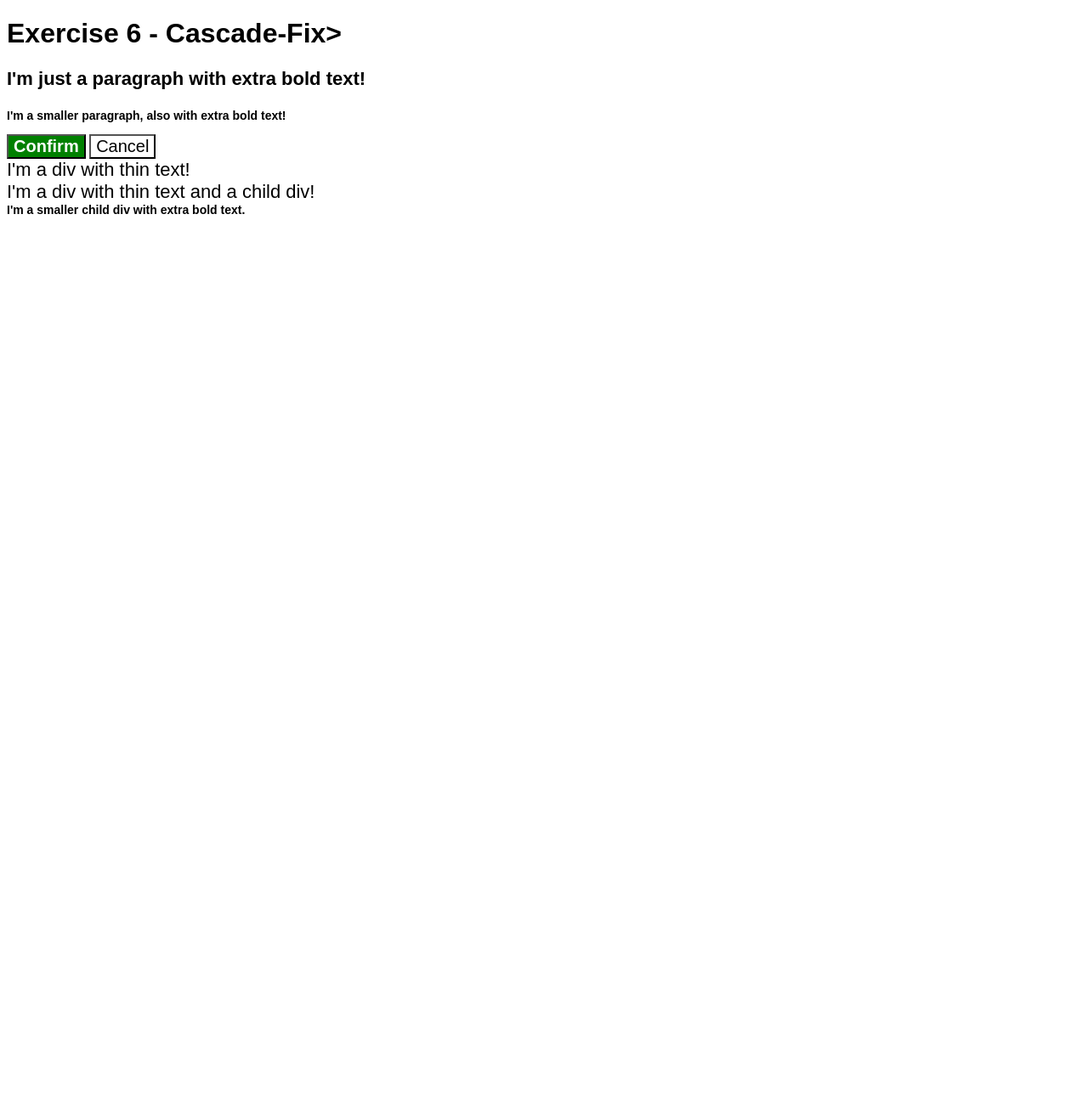
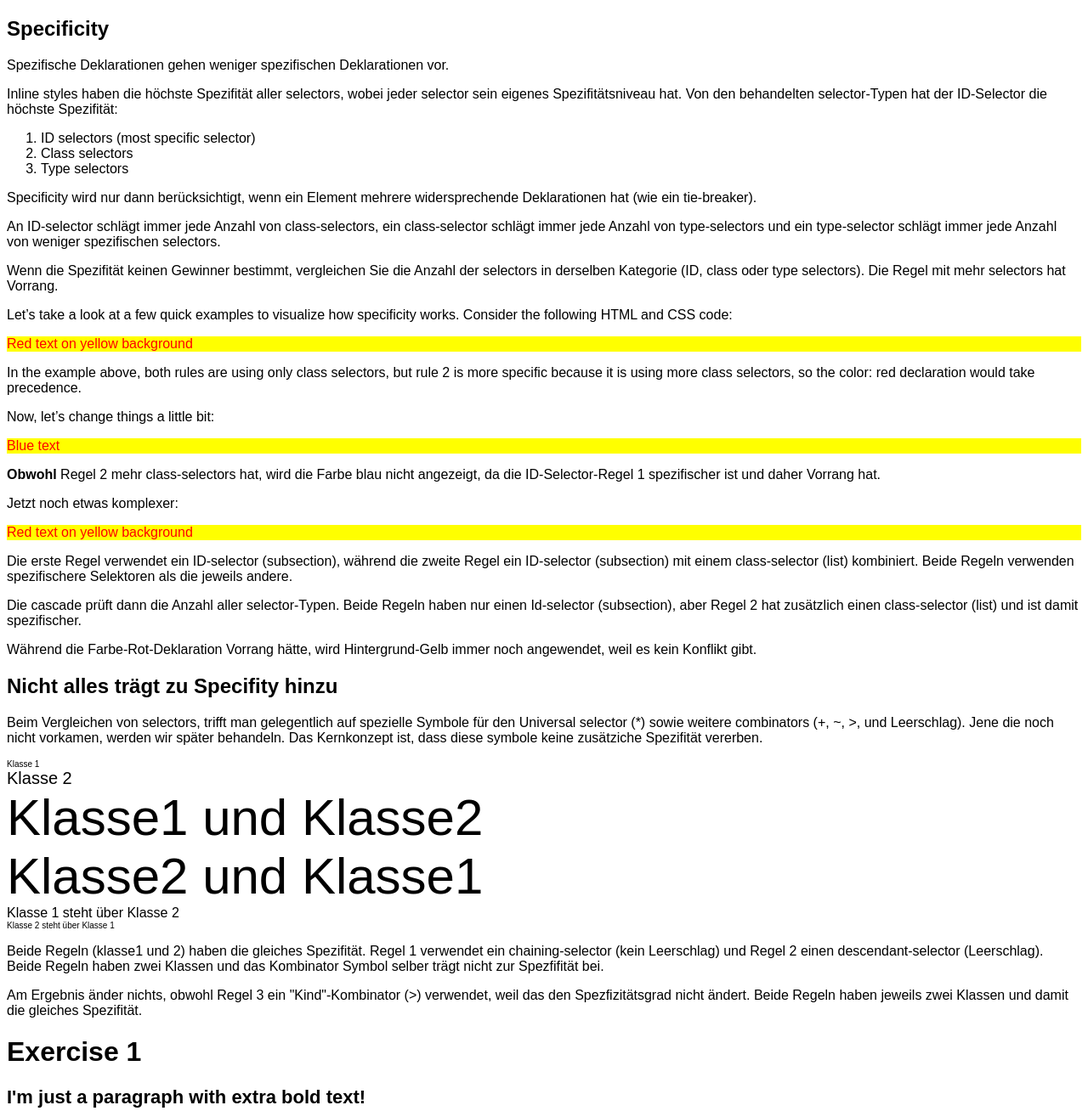
Before and after one commit to BYSCode/git_test, a plain HTML site: page css6-cascade/index.html in a window 1280 px wide. Shown: the top 1308 px of the page at 85% size. Before the commit the page ends 800 px from the top, so only its background shows below. Drawn offline with Linux system fonts and the light colour scheme.

Commit message:
Practiced a bit and noticed I need more practice on bascis. Thus I played around in the cascade file

```diff
--- a/css6-cascade/index.html
+++ b/css6-cascade/index.html
@@ -8,7 +8,140 @@
     <link rel="stylesheet" href="styles.css">
   </head>
   <body>
-    <h1>Exercise 6 - Cascade-Fix></h1>
+    <h2>Specificity</h2>
+    <p class="normal">
+      Spezifische Deklarationen gehen weniger spezifischen
+      Deklarationen vor.</p>
+    <p class="normal">
+      Inline styles haben die höchste Spezifität aller
+      selectors, wobei jeder selector sein eigenes
+      Spezifitätsniveau hat. Von den behandelten selector-Typen
+      hat der ID-Selector die höchste Spezifität:
+    </p>
+      <ol>
+        <li>ID selectors (most specific selector)</li>
+        <li>Class selectors</li>
+        <li>Type selectors</li>
+      </ol>
+    <p class="normal">
+      Specificity wird nur dann berücksichtigt,
+      wenn ein Element mehrere widersprechende Deklarationen hat
+      (wie ein tie-breaker).
+    </p>
+    <p class="normal">
+      An ID-selector schlägt immer jede Anzahl von class-selectors,
+      ein class-selector schlägt immer jede Anzahl von type-selectors
+      und ein type-selector schlägt immer jede Anzahl von
+      weniger spezifischen selectors.
+    </p>
+    <p class="normal">
+      Wenn die Spezifität keinen Gewinner bestimmt, vergleichen Sie die Anzahl der
+      selectors in derselben Kategorie (ID, class oder type
+      selectors). Die Regel mit mehr selectors hat Vorrang.
+    </p>
+
+    </p>
+    <p class="normal">Let’s take a look at a few quick
+      examples to visualize how specificity works. Consider
+      the following HTML and CSS code:
+    </p>
+    <div class="main">
+      <div class="list" id="subsection">
+        Red text on yellow background
+      </div>
+    </div>
+    <p class="normal">
+      In the example above, both rules are using only class
+      selectors, but rule 2 is more specific because it
+      is using more class selectors, so the color: red
+      declaration would take precedence.
+    </p>
+    <p class="normal">
+      Now, let’s change things a little bit:
+    </p>
+    <div class="main">
+      <div class="list" id="subsection">
+        Blue text
+      </div>
+    </div>
+    <p class="normal">
+      <strong>Obwohl</strong> Regel 2 mehr class-selectors hat, wird die
+      Farbe blau nicht angezeigt, da die ID-Selector-Regel 1
+      spezifischer ist und daher Vorrang hat.
+    </p>
+    <p class="normal">
+      Jetzt noch etwas komplexer:
+    </p>
+    <div class="main">
+      <div class="list" id="subsection">
+        Red text on yellow background
+      </div>
+    <p class="normal">
+      Die erste Regel verwendet ein ID-selector (subsection), während die
+      zweite Regel ein ID-selector (subsection) mit einem class-selector (list)
+      kombiniert. Beide Regeln verwenden spezifischere Selektoren
+      als die jeweils andere.
+    </p>
+    <p class="normal">
+      Die cascade prüft dann die Anzahl aller selector-Typen. Beide
+      Regeln haben nur einen Id-selector (subsection), aber Regel 2 hat zusätzlich
+      einen class-selector (list) und ist damit spezifischer.
+    </p>
+    <p class="normal">
+      Während die Farbe-Rot-Deklaration Vorrang hätte, wird
+      Hintergrund-Gelb immer noch angewendet, weil es kein
+      Konflikt gibt.
+    </p>
+
+    <h2>Nicht alles trägt zu Specifity hinzu</h2>
+    <p class="normal">
+      Beim Vergleichen von selectors, trifft man gelegentlich
+      auf spezielle Symbole für den Universal selector (*)
+      sowie weitere combinators (+, ~, >, und Leerschlag). Jene
+      die noch nicht vorkamen, werden wir später behandeln. Das
+      Kernkonzept ist, dass diese symbole keine zusätziche
+      Spezifität vererben.
+    </p>
+    <div class="klasse1">
+      Klasse 1
+    </div>
+    <div class="klasse2">
+      Klasse 2
+    </div>
+    <div class="klasse1 klasse2">
+      Klasse1 und Klasse2
+    </div>
+    <div class="klasse2 klasse1">
+      Klasse2 und Klasse1
+    </div>
+    <div class="klasse1>
+      <div class="klasse2>
+        Klasse 1 steht über Klasse 2
+      </div>
+    <div class="klasse2">
+      <div class="klasse1">
+        Klasse 2 steht über Klasse 1
+      </div>
+    </div>
+    </div>
+    <p class="normal">
+      Beide Regeln (klasse1 und 2) haben die gleiches Spezifität.
+      Regel 1 verwendet ein chaining-selector (kein Leerschlag) und
+      Regel 2 einen descendant-selector (Leerschlag). Beide Regeln
+      haben zwei Klassen und das Kombinator Symbol selber trägt nicht
+      zur Spezfifität bei.
+    </p>
+    <p class ="normal">
+      Am Ergebnis änder nichts, obwohl Regel 3 ein "Kind"-Kombinator
+      (>) verwendet, weil das den Spezfizitätsgrad nicht ändert.
+      Beide Regeln haben jeweils zwei Klassen und damit die gleiches
+      Spezifität.
+    </p>
+
+
+
+    <h1>Exercise 1</h1>
+    </div>
     <p class="para">I'm just a paragraph with extra bold text!</p>
     <p class="para small-para">I'm a smaller paragraph, also with extra bold text!</p>
 
--- a/css6-cascade/styles.css
+++ b/css6-cascade/styles.css
@@ -1,7 +1,53 @@
 body {
   font-family: Arial, Helvetica, sans-serif;
 }
+/*SPECIFITY*/
+#subsection {
+  background-color: yellow;
+  color: blue;
+}
 
+.main #subsection {
+  color: red;
+}
+
+/*Regel 1*/
+#subsection {
+  color: blue;
+}
+
+/*Regel 2*/
+.main .list {
+  color: red;
+}
+
+/*NICHT ALLES TRÄGT ZU SPECIFITY HINZU*/
+.klasse1 {
+  font-size: 10px;
+}
+
+.klasse2 {
+  font-size: 20px;
+}
+
+/*Regel 1*/
+.klasse1.klasse2 {
+  font-size: 60px;
+}
+
+/*Regel 2*/
+.klasse1 .klasse2 {
+  font-size: 50px;
+}
+
+/*Regel 3*/
+.klasse1 > .klasse2 {
+  font-size: 40px;
+}
+
+
+
+/* EXERCISE 6*/
 /* two classes separated by "," are grouped selectors*/
 /* both classes share these commonalities*/
 .para,
@@ -14,8 +60,8 @@ body {
   font-size: 14px;
   font-weight: 800;
 }
-/*In the solution, this section above is completely deleted. However,
-when I did this, it didn't work anymore.*/
+/*In the solution, this section above is completely deleted.
+However, when I did this, it didn't work anymore.*/
 
 .para {
   font-size: 22px;
```
